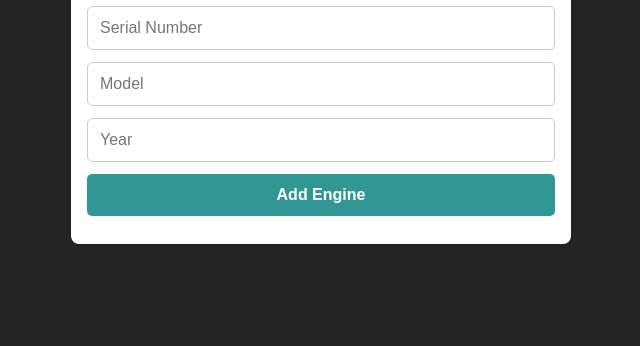
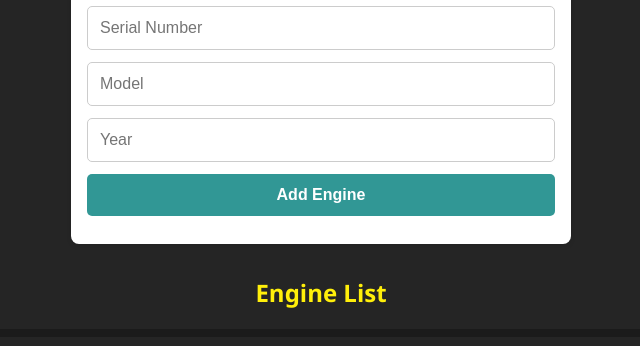
Before and after one commit to Jucynatty/Engine_qr_search, a website: page public/index.html in a window 1280 px wide. Shown: the part 106-452 px from the top of the page, without its empty margins (319-959 px from the left). Drawn offline with Linux system fonts and the light colour scheme; no server answers.

Commit message:
first commit

```diff
--- a/backend.js
+++ b/backend.js
@@ -92,7 +92,6 @@ app.delete('/api/engines/:id', async (req, res) => {
 });
 
 // QR code redirect
-
 app.get('/engine/:id', (req, res) => {
   res.sendFile(path.join(__dirname, 'public', 'engine.html'));
 });
--- a/public/index.html
+++ b/public/index.html
@@ -6,7 +6,7 @@
     <title>Engine Tracker</title>
     <style>
       :root {
-        --primary: #2c7a7b;
+        --primary: #ffef0a;
         --bg: #252525;
         --card: #ffffff;
         --accent: #319795;
@@ -59,6 +59,12 @@
         transition: background-color 0.2s ease;
       }
 
+      h2 {
+        color: white;
+        text-align: center;
+        color: var(--primary);
+      }
+
       form button:hover {
         background-color: var(--primary);
       }
@@ -68,6 +74,14 @@
         padding: 0;
         margin: 0 auto;
         max-width: 800px;
+      }
+
+      ul {
+        border: 4px solid #1b1b1b;
+        border-radius: 8px;
+        max-height: 500px;
+        overflow-y: scroll;
+        scrollbar-width: thin;
       }
 
       li {
@@ -94,11 +108,10 @@
       @media (max-width: 600px) {
         li {
           flex-direction: column;
-          align-items: flex-start;
+          align-items: center;
         }
 
         li img {
-          margin-left: 0;
         }
       }
     </style>
@@ -117,7 +130,7 @@
       <input type="number" id="year" min="0" placeholder="Year" />
       <button type="submit">Add Engine</button>
     </form>
-
+    <h2>Engine List</h2>
     <ul id="engine-list"></ul>
 
     <script src="index.js" type="module"></script>
```
